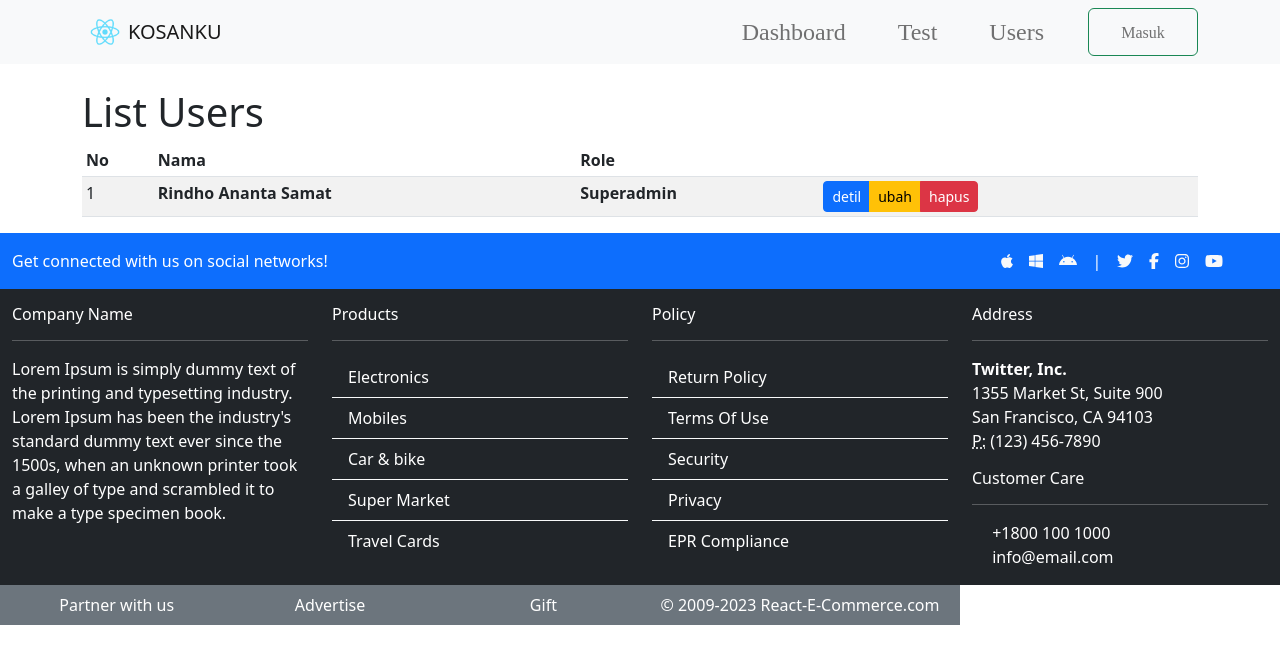
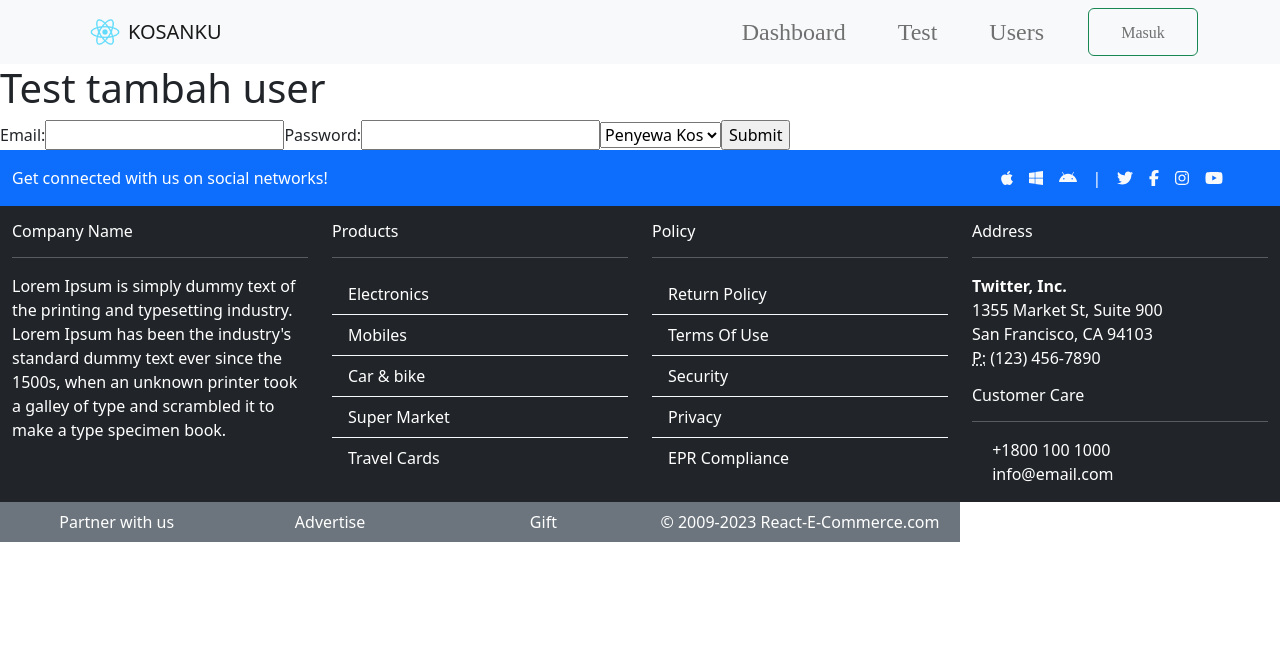
Before and after one commit to synrgy-final-project-team-a/frontend-fsw, a React (Create React App) app: page /admin/users/tambah in a window 1280 px wide. Shown: the top 664 px of the page. Built offline with nearby package versions, Linux system fonts and the light colour scheme; some icons are missing.

Commit message:
add tambah user page

```diff
--- a/src/pages/admin/users/listuser.jsx
+++ b/src/pages/admin/users/listuser.jsx
@@ -1,6 +1,6 @@
 import React from "react"
 import AdminLayout from "../../../layouts/admin.layout"
-import { Container } from "react-bootstrap";
+import { Button, Container } from "react-bootstrap";
 import ListUsers from "../../../components/users/lists";
 
 function KelolaUser() {
@@ -9,6 +9,7 @@ function KelolaUser() {
 			<AdminLayout>
 				<Container className="mt-4">
 					<h1>List Users</h1>
+					<Button href="/admin/users/tambah">Tambah User</Button>
 					<ListUsers />
 				</Container>
 			</AdminLayout>
--- /dev/null
+++ b/src/pages/admin/users/tambahUser.jsx
@@ -0,0 +1,53 @@
+import { useState } from "react";
+import AdminLayout from "../../../layouts/admin.layout"
+
+const TambahUser = () => {
+    const [email, setEmail] = useState("");
+    const [password, setPassword] = useState("");
+    const [role, setRole] = useState("1");
+
+    const handleChangeEmail = (e) => {
+        setEmail(e.target.value)
+    }
+
+    const handleChangePasword = (e) => {
+        setPassword(e.target.value)
+    }
+
+    const handleChangeRole = (e) => {
+        setRole(e.target.value)
+        console.log(setRole);
+    }
+
+    const handleSubmit = (e) => {
+        e.preventDefault();
+        alert(`email: ${email} password: ${password} Role: ${role}`)
+    }
+    return(
+        <>
+            <AdminLayout>
+                <h1>Test tambah user</h1>
+
+                <form onSubmit={handleSubmit}>
+                    <label>
+                        Email:
+                        <input type="email" name="email" value={email} onChange={handleChangeEmail}/>
+                    </label>
+                    <label>
+                        Password:
+                        <input type="password" name="password" value={password} onChange={handleChangePasword}/>
+                    </label>
+                    <select value={role} onChange={handleChangeRole}>
+                        <option value="1">Penyewa Kos</option>
+                        <option value="2">Pencari</option>
+                    </select>
+                    <input type="submit" value="Submit" />
+                </form>
+
+
+            </AdminLayout>
+        </>
+    )
+}
+
+export default TambahUser;
--- a/src/routes/admin.js
+++ b/src/routes/admin.js
@@ -3,6 +3,8 @@ import Dashboard from "../pages/admin/dashboard"
 import Test from "../pages/admin/test"
 import DetilUser from "../pages/admin/users/detiluser"
 import KelolaUser from "../pages/admin/users/listuser"
+import TambahUser from "../pages/admin/users/tambahUser"
+
 
 const AdminRoutes = [
 	{
@@ -28,7 +30,7 @@ const AdminRoutes = [
 					},
 					{
 						path: "/tambah",
-						element: <KelolaUser />,
+						element: <TambahUser />,
 					},
 					{
 						path: "/:id",
```
